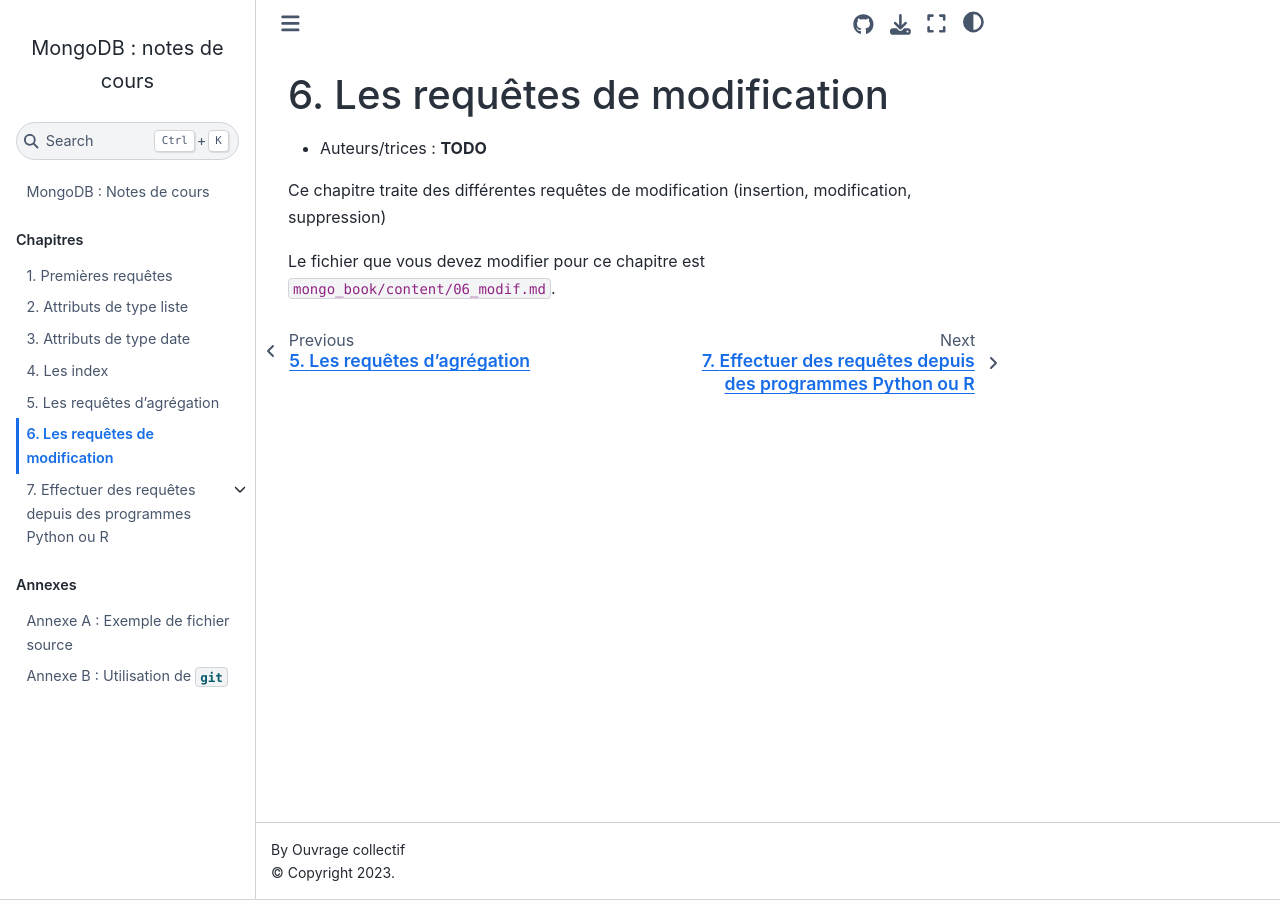
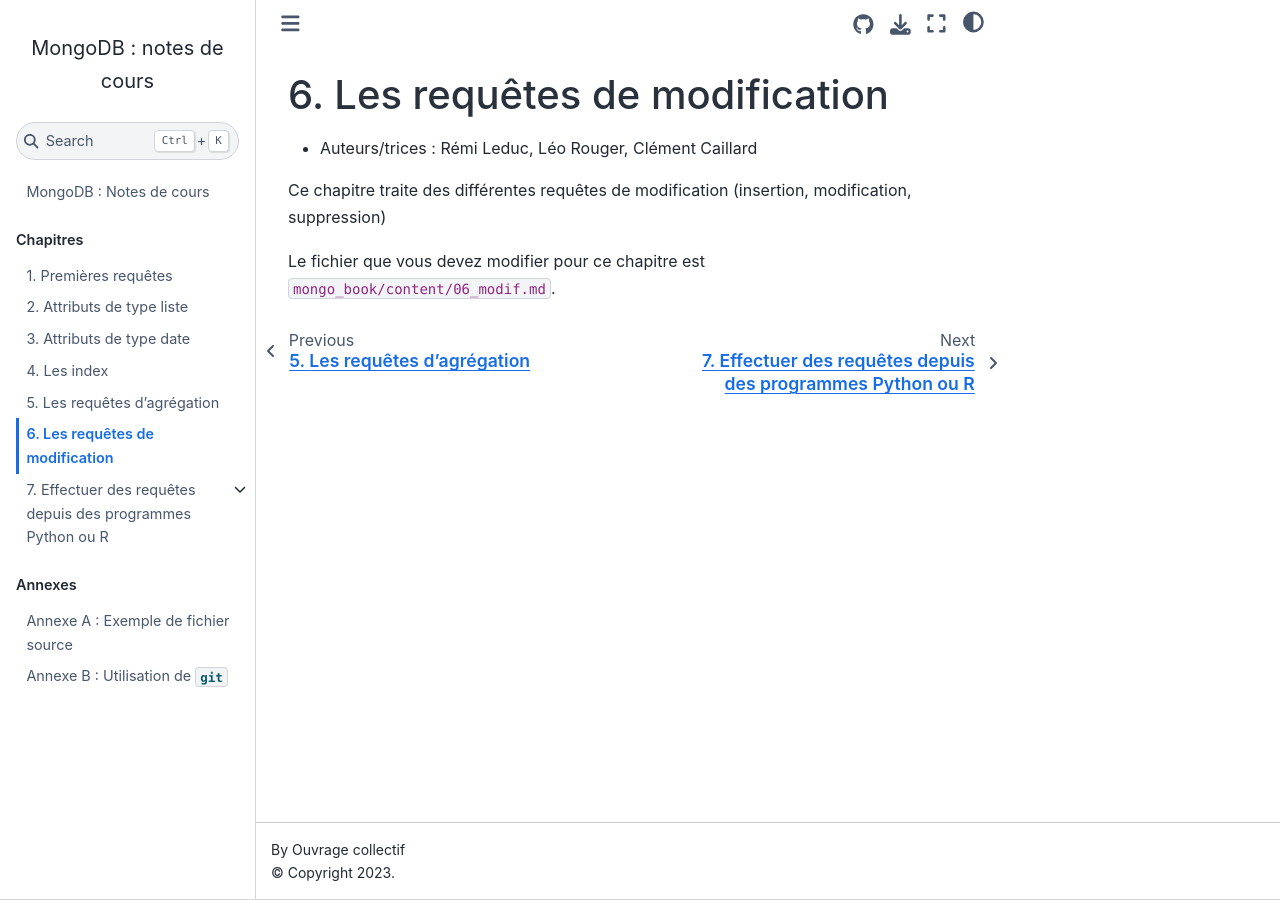
Before and after one commit to rtavenar/mongo_book, a Jupyter Book: the page built from content/06_modif.md, in a window 1280 px wide. Built offline with Jupyter Book 1.0.4 settings and Sphinx 7.4.7 and the Sphinx Book theme 1.1.4, drawn with Linux system fonts in a browser that asks for light colours.

Commit message:
Update 06_modif.md

```diff
--- a/content/06_modif.md
+++ b/content/06_modif.md
@@ -15,7 +15,7 @@
 
 # Les requêtes de modification
 
-* Auteurs/trices : **TODO**
+* Auteurs/trices : Rémi Leduc, Léo Rouger, Clément Caillard
 
 Ce chapitre traite des différentes requêtes de modification (insertion, modification, suppression)
 
```
